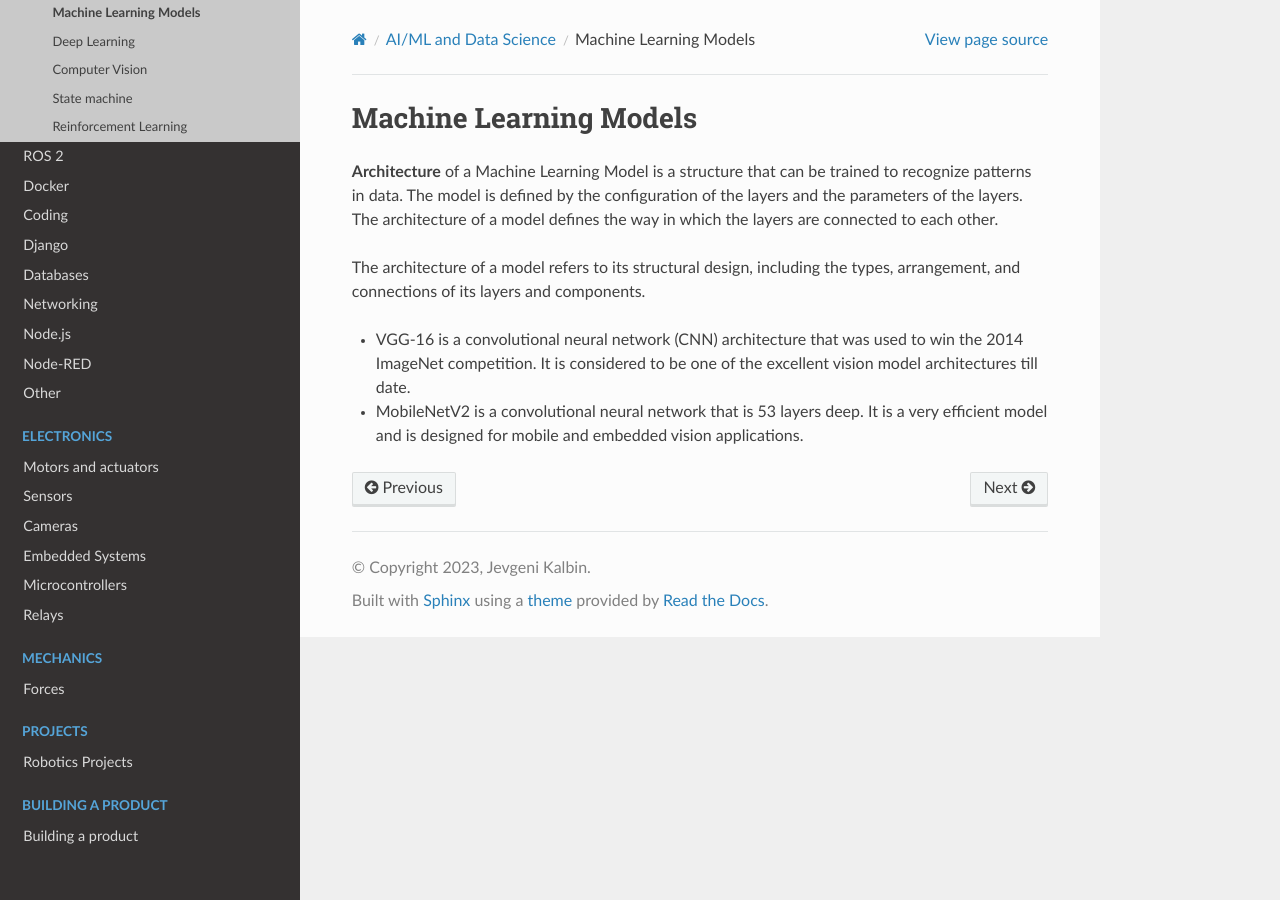
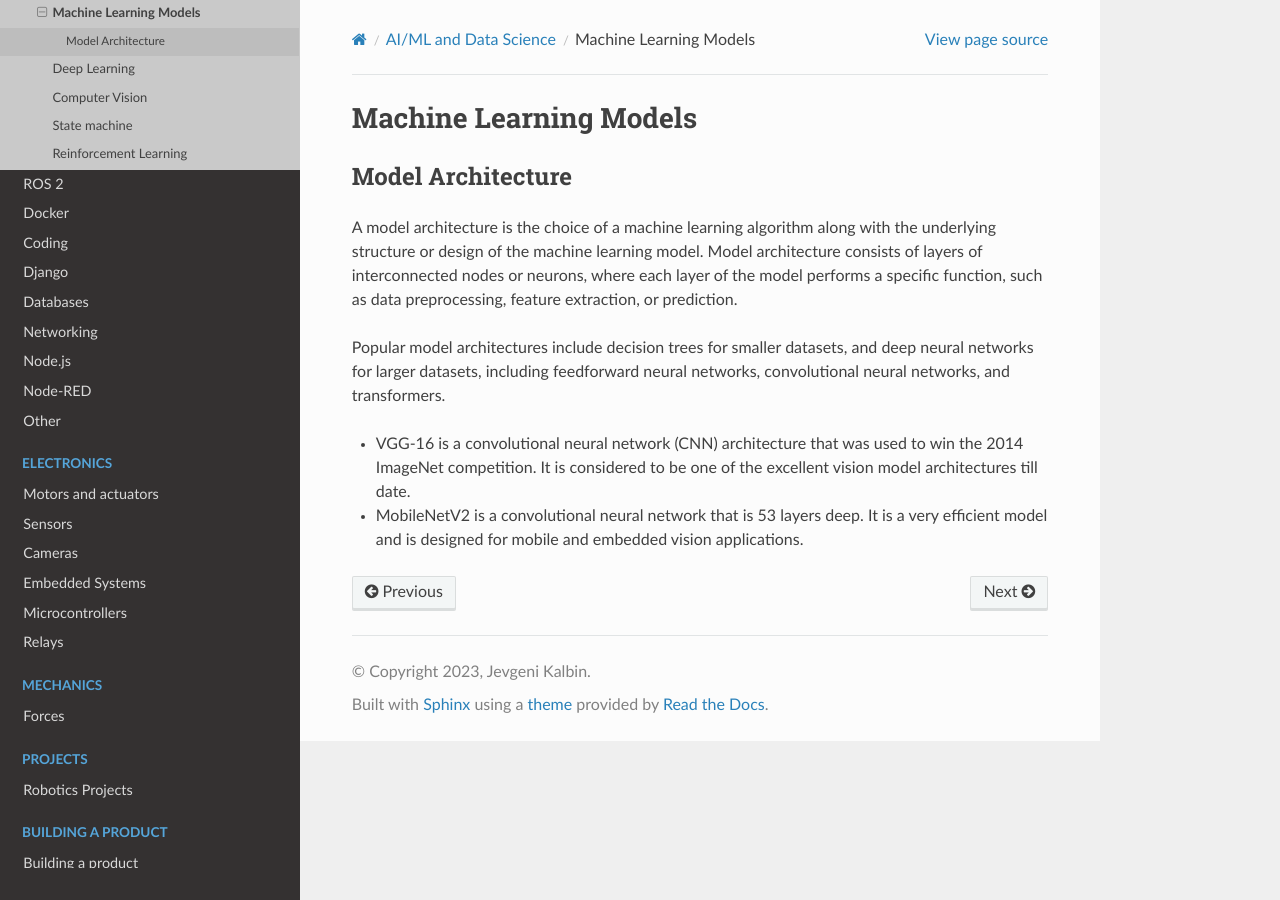
Before and after one commit to jevgenik/manuals, a Sphinx documentation site: the page built from source/files/software/ai/model.rst, in a window 1280 px wide. Built offline with Sphinx 7.4.7 and the Read the Docs theme 2.0.0, drawn with Linux system fonts in a browser that asks for light colours.

Commit message:
model architecture

```diff
--- a/source/files/software/ai/model.rst
+++ b/source/files/software/ai/model.rst
@@ -2,13 +2,19 @@
 Machine Learning Models
 =======================
 
-**Architecture** of a Machine Learning Model is a structure that can be trained to recognize patterns in data.
-The model is defined by the configuration of the layers and the parameters of the layers.
-The architecture of a model defines the way in which the layers are connected to each other.
+Model Architecture
+==================
 
-The architecture of a model refers to its structural design, including the types, arrangement, and
-connections of its layers and components.
+A model architecture is the choice of a machine learning algorithm along with the underlying structure
+or design of the machine learning model. Model architecture consists of layers of interconnected nodes
+or neurons, where each layer of the model performs a specific function, such as data preprocessing, feature extraction, or prediction.
 
-* VGG-16 is a convolutional neural network (CNN) architecture that was used to win the 2014 ImageNet competition. It is considered to be one of the excellent vision model architectures till date.
+Popular model architectures include decision trees for smaller datasets, and deep neural networks for larger datasets,
+including feedforward neural networks, convolutional neural networks, and transformers.
 
-* MobileNetV2 is a convolutional neural network that is 53 layers deep. It is a very efficient model and is designed for mobile and embedded vision applications.
+
+* VGG-16 is a convolutional neural network (CNN) architecture that was used to win the 2014 ImageNet competition.
+  It is considered to be one of the excellent vision model architectures till date.
+
+* MobileNetV2 is a convolutional neural network that is 53 layers deep. It is a very efficient model and is designed
+  for mobile and embedded vision applications.
```
